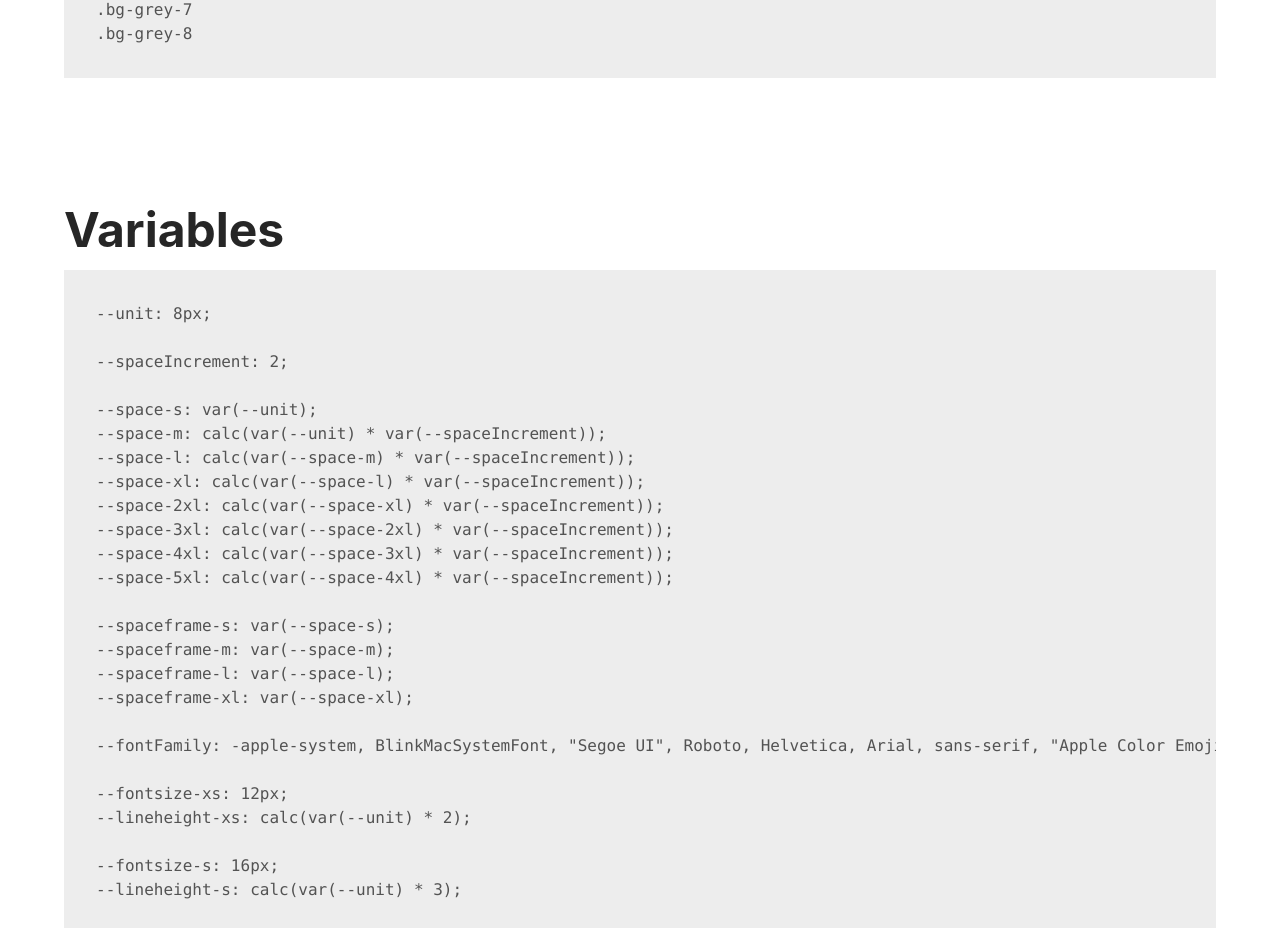
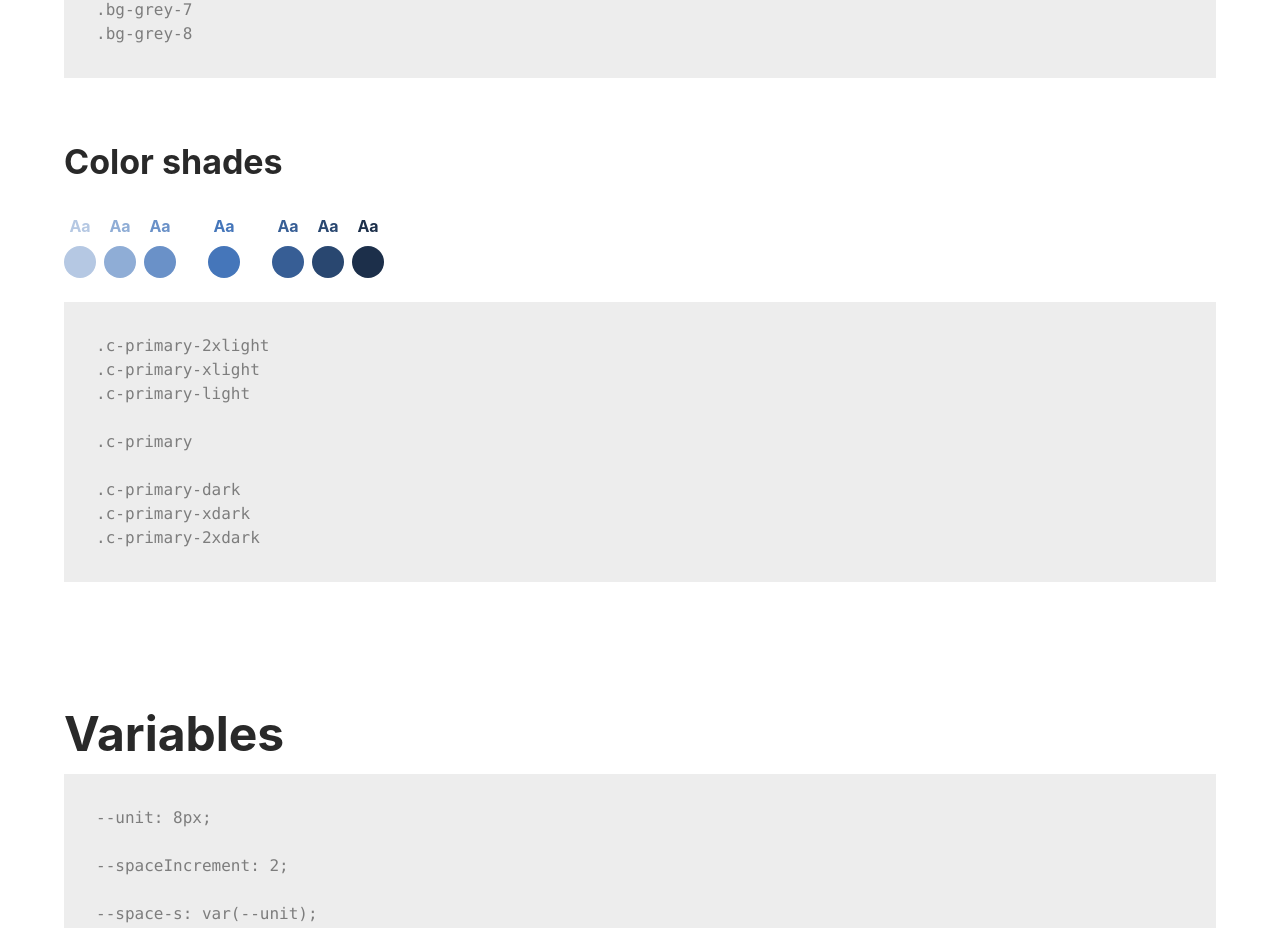
Before and after one commit to hihayk/poco, a plain HTML site: page index.html in a window 1280 px wide. Shown: the part 4672-5600 px from the top of the page. Drawn offline with Linux system fonts and the light colour scheme.

Commit message:
color shades

```diff
--- a/index.html
+++ b/index.html
@@ -232,7 +232,7 @@
         <h4 class="subsectionTitle">Greyscale</h4>
 
         <div class="demoSection">
-          <div class="demoColors">
+          <div class="demoColors--gap-s">
             <div class="demo-colorBox c-grey-1"><b>Aa</b></div>
             <div class="demo-colorBox c-grey-2"><b>Aa</b></div>
             <div class="demo-colorBox c-grey-3"><b>Aa</b></div>
@@ -243,7 +243,7 @@
             <div class="demo-colorBox c-grey-8"><b>Aa</b></div>
           </div>
 
-          <div class="demoColors">
+          <div class="demoColors--gap-s">
             <div class="demo-colorBox bg-grey-1"></div>
             <div class="demo-colorBox bg-grey-2"></div>
             <div class="demo-colorBox bg-grey-3"></div>
@@ -273,6 +273,45 @@
 .bg-grey-7
 .bg-grey-8
 </code></pre>
+
+      </div>
+
+      <div class="docsSubsection">
+        <h4 class="subsectionTitle">Color shades</h4>
+
+        <div class="demoSection">
+          <div class="demoColors">
+            <div class="demo-colorBox spacerRight-s c-primary-2xlight"><b>Aa</b></div>
+            <div class="demo-colorBox spacerRight-s c-primary-xlight"><b>Aa</b></div>
+            <div class="demo-colorBox spacerRight-l c-primary-light"><b>Aa</b></div>
+            <div class="demo-colorBox spacerRight-l c-primary"><b>Aa</b></div>
+            <div class="demo-colorBox spacerRight-s c-primary-dark"><b>Aa</b></div>
+            <div class="demo-colorBox spacerRight-s c-primary-xdark"><b>Aa</b></div>
+            <div class="demo-colorBox spacerRight-s c-primary-2xdark"><b>Aa</b></div>
+          </div>
+
+          <div class="demoColors">
+            <div class="demo-colorBox spacerRight-s bg-primary-2xlight"></div>
+            <div class="demo-colorBox spacerRight-s bg-primary-xlight"></div>
+            <div class="demo-colorBox spacerRight-l bg-primary-light"></div>
+            <div class="demo-colorBox spacerRight-l bg-primary"></div>
+            <div class="demo-colorBox spacerRight-s bg-primary-dark"></div>
+            <div class="demo-colorBox spacerRight-s bg-primary-xdark"></div>
+            <div class="demo-colorBox spacerRight-s bg-primary-2xdark"></div>
+          </div>
+        </div>
+
+<pre><code>.c-primary-2xlight
+.c-primary-xlight
+.c-primary-light
+
+.c-primary
+
+.c-primary-dark
+.c-primary-xdark
+.c-primary-2xdark
+</code></pre>
+
       </div>
 
     </section>
@@ -320,29 +359,36 @@
 --fontWeight-400: 400;
 --fontWeight-700: 700;
 
---lightnessIncrement: 1.3;
+--greyscaleLightnessIncrement: 11%;
+--initialGreyLightness: 93%;
 
---lightnessAmount-1: 92%;
---lightnessAmount-2: calc(var(--lightnessAmount-1) / var(--lightnessIncrement));
---lightnessAmount-3: calc(var(--lightnessAmount-2) / var(--lightnessIncrement));
---lightnessAmount-4: calc(var(--lightnessAmount-3) / var(--lightnessIncrement));
---lightnessAmount-5: calc(var(--lightnessAmount-4) / var(--lightnessIncrement));
---lightnessAmount-6: calc(var(--lightnessAmount-5) / var(--lightnessIncrement));
---lightnessAmount-7: calc(var(--lightnessAmount-6) / var(--lightnessIncrement));
---lightnessAmount-8: calc(var(--lightnessAmount-7) / var(--lightnessIncrement));
-
---c-grey-1: hsl(0, 0%, var(--lightnessAmount-1));
---c-grey-2: hsl(0, 0%, var(--lightnessAmount-2));
---c-grey-3: hsl(0, 0%, var(--lightnessAmount-3));
---c-grey-4: hsl(0, 0%, var(--lightnessAmount-4));
---c-grey-5: hsl(0, 0%, var(--lightnessAmount-5));
---c-grey-6: hsl(0, 0%, var(--lightnessAmount-6));
---c-grey-7: hsl(0, 0%, var(--lightnessAmount-7));
---c-grey-8: hsl(0, 0%, var(--lightnessAmount-8));
+--c-grey-1: hsl(0, 0%, var(--initialGreyLightness));
+--c-grey-2: hsl(0, 0%, calc(var(--initialGreyLightness) - var(--greyscaleLightnessIncrement) * 1));
+--c-grey-3: hsl(0, 0%, calc(var(--initialGreyLightness) - var(--greyscaleLightnessIncrement) * 2));
+--c-grey-4: hsl(0, 0%, calc(var(--initialGreyLightness) - var(--greyscaleLightnessIncrement) * 3));
+--c-grey-5: hsl(0, 0%, calc(var(--initialGreyLightness) - var(--greyscaleLightnessIncrement) * 4));
+--c-grey-6: hsl(0, 0%, calc(var(--initialGreyLightness) - var(--greyscaleLightnessIncrement) * 5));
+--c-grey-7: hsl(0, 0%, calc(var(--initialGreyLightness) - var(--greyscaleLightnessIncrement) * 6));
+--c-grey-8: hsl(0, 0%, calc(var(--initialGreyLightness) - var(--greyscaleLightnessIncrement) * 7));
 
 --c-body: var(--c-grey-8);
 --c-background: var(--c-grey-1);
---c-primary: #668EC7;
+
+--c-primary-lightnessIncrement: 10%;
+
+--c-primary-hue: 215;
+--c-primary-saturation: 46%;
+--c-primary-lightness: 50%;
+
+--c-primary: hsl(var(--c-primary-hue), var(--c-primary-saturation), var(--c-primary-lightness));
+
+--c-primary-2xlight: hsl(var(--c-primary-hue), var(--c-primary-saturation), calc(var(--c-primary-lightness) + var(--c-primary-lightnessIncrement) * 3));
+--c-primary-xlight: hsl(var(--c-primary-hue), var(--c-primary-saturation), calc(var(--c-primary-lightness) + var(--c-primary-lightnessIncrement) * 2));
+--c-primary-light: hsl(var(--c-primary-hue), var(--c-primary-saturation), calc(var(--c-primary-lightness) + var(--c-primary-lightnessIncrement)));
+
+--c-primary-dark: hsl(var(--c-primary-hue), var(--c-primary-saturation), calc(var(--c-primary-lightness) - var(--c-primary-lightnessIncrement)));
+--c-primary-xdark: hsl(var(--c-primary-hue), var(--c-primary-saturation), calc(var(--c-primary-lightness) - var(--c-primary-lightnessIncrement) * 2));
+--c-primary-2xdark: hsl(var(--c-primary-hue), var(--c-primary-saturation), calc(var(--c-primary-lightness) - var(--c-primary-lightnessIncrement) * 3));
 </code></pre>
 
       </div>
--- a/main.css
+++ b/main.css
@@ -1,7 +1,7 @@
 :root {
   /*--c-body: var(--c-grey-1);*/
   --c-background: white;
-  --c-primary: #A2BCE0;
+  /*--c-primary: #A2BCE0;*/
   /*--fontFamily: inter ui;*/
 }
 
@@ -51,12 +51,13 @@ body {
   margin-bottom: var(--space-m);
 }
 
-.demoColors {
+.demoColors,
+.demoColors--gap-s {
   display: flex;
 }
 
-.demoColors > * {
-  margin-right: 8px;
+.demoColors--gap-s > * {
+  margin-right: var(--space-s);
 }
 
 .demo-colorBox {
--- a/poco.css
+++ b/poco.css
@@ -37,29 +37,36 @@
   --fontWeight-400: 400;
   --fontWeight-700: 700;
 
-  --lightnessIncrement: 1.3;
+  --greyscaleLightnessIncrement: 11%;
+  --initialGreyLightness: 93%;
 
-  --lightnessAmount-1: 93%;
-  --lightnessAmount-2: calc(var(--lightnessAmount-1) / var(--lightnessIncrement));
-  --lightnessAmount-3: calc(var(--lightnessAmount-2) / var(--lightnessIncrement));
-  --lightnessAmount-4: calc(var(--lightnessAmount-3) / var(--lightnessIncrement));
-  --lightnessAmount-5: calc(var(--lightnessAmount-4) / var(--lightnessIncrement));
-  --lightnessAmount-6: calc(var(--lightnessAmount-5) / var(--lightnessIncrement));
-  --lightnessAmount-7: calc(var(--lightnessAmount-6) / var(--lightnessIncrement));
-  --lightnessAmount-8: calc(var(--lightnessAmount-7) / var(--lightnessIncrement));
-
-  --c-grey-1: hsl(0, 0%, var(--lightnessAmount-1));
-  --c-grey-2: hsl(0, 0%, var(--lightnessAmount-2));
-  --c-grey-3: hsl(0, 0%, var(--lightnessAmount-3));
-  --c-grey-4: hsl(0, 0%, var(--lightnessAmount-4));
-  --c-grey-5: hsl(0, 0%, var(--lightnessAmount-5));
-  --c-grey-6: hsl(0, 0%, var(--lightnessAmount-6));
-  --c-grey-7: hsl(0, 0%, var(--lightnessAmount-7));
-  --c-grey-8: hsl(0, 0%, var(--lightnessAmount-8));
+  --c-grey-1: hsl(0, 0%, var(--initialGreyLightness));
+  --c-grey-2: hsl(0, 0%, calc(var(--initialGreyLightness) - var(--greyscaleLightnessIncrement) * 1));
+  --c-grey-3: hsl(0, 0%, calc(var(--initialGreyLightness) - var(--greyscaleLightnessIncrement) * 2));
+  --c-grey-4: hsl(0, 0%, calc(var(--initialGreyLightness) - var(--greyscaleLightnessIncrement) * 3));
+  --c-grey-5: hsl(0, 0%, calc(var(--initialGreyLightness) - var(--greyscaleLightnessIncrement) * 4));
+  --c-grey-6: hsl(0, 0%, calc(var(--initialGreyLightness) - var(--greyscaleLightnessIncrement) * 5));
+  --c-grey-7: hsl(0, 0%, calc(var(--initialGreyLightness) - var(--greyscaleLightnessIncrement) * 6));
+  --c-grey-8: hsl(0, 0%, calc(var(--initialGreyLightness) - var(--greyscaleLightnessIncrement) * 7));
 
   --c-body: var(--c-grey-8);
   --c-background: var(--c-grey-1);
-  --c-primary: #668EC7;
+
+  --c-primary-lightnessIncrement: 10%;
+
+  --c-primary-hue: 215;
+  --c-primary-saturation: 46%;
+  --c-primary-lightness: 50%;
+
+  --c-primary: hsl(var(--c-primary-hue), var(--c-primary-saturation), var(--c-primary-lightness));
+
+  --c-primary-2xlight: hsl(var(--c-primary-hue), var(--c-primary-saturation), calc(var(--c-primary-lightness) + var(--c-primary-lightnessIncrement) * 3));
+  --c-primary-xlight: hsl(var(--c-primary-hue), var(--c-primary-saturation), calc(var(--c-primary-lightness) + var(--c-primary-lightnessIncrement) * 2));
+  --c-primary-light: hsl(var(--c-primary-hue), var(--c-primary-saturation), calc(var(--c-primary-lightness) + var(--c-primary-lightnessIncrement)));
+
+  --c-primary-dark: hsl(var(--c-primary-hue), var(--c-primary-saturation), calc(var(--c-primary-lightness) - var(--c-primary-lightnessIncrement)));
+  --c-primary-xdark: hsl(var(--c-primary-hue), var(--c-primary-saturation), calc(var(--c-primary-lightness) - var(--c-primary-lightnessIncrement) * 2));
+  --c-primary-2xdark: hsl(var(--c-primary-hue), var(--c-primary-saturation), calc(var(--c-primary-lightness) - var(--c-primary-lightnessIncrement) * 3));
 }
 
 .textSize-xs {
@@ -137,7 +144,14 @@
 .c-grey-6 {color: var(--c-grey-6)}
 .c-grey-7 {color: var(--c-grey-7)}
 .c-grey-8 {color: var(--c-grey-8)}
+
+.c-primary-2xlight {color: var(--c-primary-2xlight)}
+.c-primary-xlight {color: var(--c-primary-xlight)}
+.c-primary-light {color: var(--c-primary-light)}
 .c-primary {color: var(--c-primary)}
+.c-primary-dark {color: var(--c-primary-dark)}
+.c-primary-xdark {color: var(--c-primary-xdark)}
+.c-primary-2xdark {color: var(--c-primary-2xdark)}
 
 .bg-grey-1 {background-color: var(--c-grey-1)}
 .bg-grey-2 {background-color: var(--c-grey-2)}
@@ -147,6 +161,14 @@
 .bg-grey-6 {background-color: var(--c-grey-6)}
 .bg-grey-7 {background-color: var(--c-grey-7)}
 .bg-grey-8 {background-color: var(--c-grey-8)}
+
+.bg-primary-2xlight {background-color: var(--c-primary-2xlight)}
+.bg-primary-xlight {background-color: var(--c-primary-xlight)}
+.bg-primary-light {background-color: var(--c-primary-light)}
+.bg-primary {background-color: var(--c-primary)}
+.bg-primary-dark {background-color: var(--c-primary-dark)}
+.bg-primary-xdark {background-color: var(--c-primary-xdark)}
+.bg-primary-2xdark {background-color: var(--c-primary-2xdark)}
 
 *, *:before, *:after {
   box-sizing: border-box;
```
